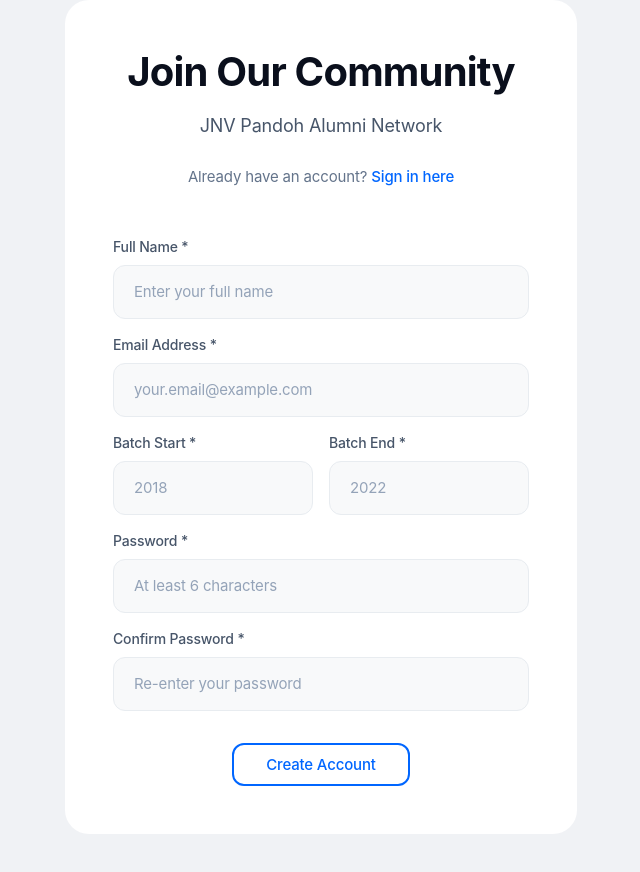
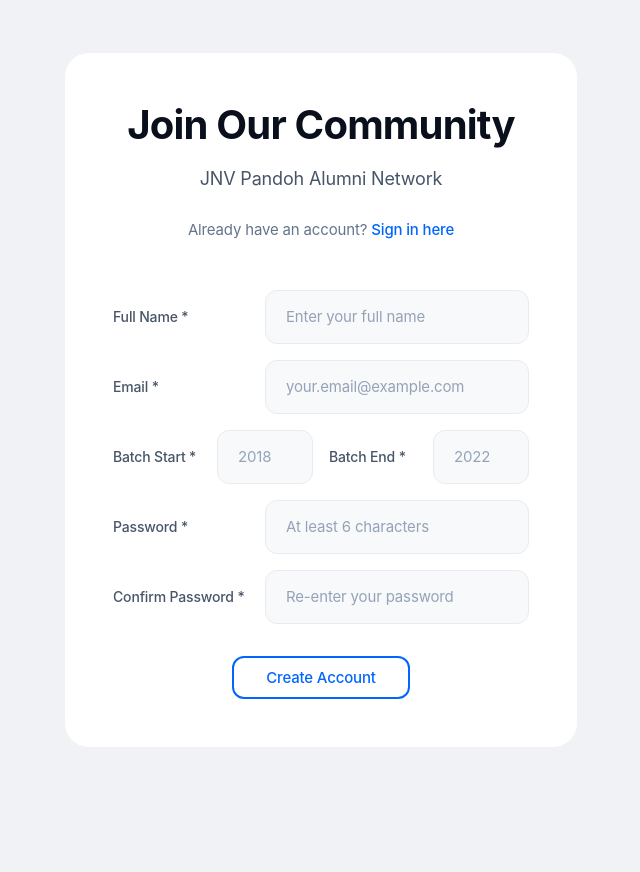
Before and after one commit to NitishSharma61/alumni-directory, a Next.js app: page /signup in a window 1280 px wide. Shown: the top 872 px of the page, without its empty margins (319-959 px from the left). Built offline with nearby package versions, Linux system fonts and the light colour scheme; no server answers.

Commit message:
Major update: admin panel, API integration, UI improvements

```diff
--- a/app/login/page.js
+++ b/app/login/page.js
@@ -85,7 +85,7 @@ export default function LoginPage() {
         onLoad={() => setRecaptchaLoaded(true)}
       />
       <div className="min-h-screen flex items-center justify-center" style={{background: 'var(--background-secondary)'}}>
-        <div className="max-w-md w-full mx-auto">
+        <div className="max-w-lg w-full mx-auto">
           <div className="animate-fadeIn" style={{background: 'var(--card-background)', borderRadius: 'var(--radius-lg)', padding: '3rem'}}>
             <div className="text-center" style={{marginBottom: '2rem'}}>
               <img
@@ -125,9 +125,9 @@ export default function LoginPage() {
 
               <div className="space-y-6">
                 {/* Email input field */}
-                <div style={{paddingBottom: '0.5rem'}}>
-                  <label htmlFor="email" className="block text-sm font-medium" style={{color: 'var(--foreground-secondary)', marginBottom: '0.5rem'}}>
-                    Email Address
+                <div className="flex flex-col lg:flex-row lg:items-center" style={{gap: '0.5rem', paddingBottom: '0.5rem'}}>
+                  <label htmlFor="email" className="text-sm font-medium lg:w-24 lg:flex-shrink-0" style={{color: 'var(--foreground-secondary)'}}>
+                    Email
                   </label>
                   <input
                     id="email"
@@ -143,8 +143,8 @@ export default function LoginPage() {
                 </div>
 
                 {/* Password input field */}
-                <div style={{paddingBottom: '0.5rem'}}>
-                  <label htmlFor="password" className="block text-sm font-medium" style={{color: 'var(--foreground-secondary)', marginBottom: '0.5rem'}}>
+                <div className="flex flex-col lg:flex-row lg:items-center" style={{gap: '0.5rem', paddingBottom: '0.5rem'}}>
+                  <label htmlFor="password" className="text-sm font-medium lg:w-24 lg:flex-shrink-0" style={{color: 'var(--foreground-secondary)'}}>
                     Password
                   </label>
                   <input
--- a/app/signup/page.js
+++ b/app/signup/page.js
@@ -183,8 +183,8 @@ export default function SignupPage() {
 
               <div className="space-y-8">
                 {/* Full Name Input */}
-                <div style={{paddingBottom: '1rem'}}>
-                  <label htmlFor="fullName" className="block text-sm font-medium" style={{color: 'var(--foreground-secondary)', marginBottom: '0.5rem'}}>
+                <div className="flex flex-col lg:flex-row lg:items-center" style={{gap: '0.5rem', paddingBottom: '1rem'}}>
+                  <label htmlFor="fullName" className="text-sm font-medium lg:w-36 lg:flex-shrink-0" style={{color: 'var(--foreground-secondary)'}}>
                     Full Name *
                   </label>
                   <input
@@ -200,9 +200,9 @@ export default function SignupPage() {
                 </div>
 
                 {/* Email Input */}
-                <div style={{paddingBottom: '1rem'}}>
-                  <label htmlFor="email" className="block text-sm font-medium" style={{color: 'var(--foreground-secondary)', marginBottom: '0.5rem'}}>
-                    Email Address *
+                <div className="flex flex-col lg:flex-row lg:items-center" style={{gap: '0.5rem', paddingBottom: '1rem'}}>
+                  <label htmlFor="email" className="text-sm font-medium lg:w-36 lg:flex-shrink-0" style={{color: 'var(--foreground-secondary)'}}>
+                    Email *
                   </label>
                   <input
                     id="email"
@@ -218,9 +218,9 @@ export default function SignupPage() {
                 </div>
 
                 {/* Batch Years */}
-                <div className="grid grid-cols-2 w-full" style={{gap: '1rem', paddingBottom: '1rem'}}>
-                  <div>
-                    <label htmlFor="batchStart" className="block text-sm font-medium" style={{color: 'var(--foreground-secondary)', marginBottom: '0.5rem'}}>
+                <div className="grid grid-cols-1 lg:grid-cols-2 gap-4" style={{paddingBottom: '1rem'}}>
+                  <div className="flex flex-col lg:flex-row lg:items-center" style={{gap: '0.5rem'}}>
+                    <label htmlFor="batchStart" className="text-sm font-medium lg:w-24 lg:flex-shrink-0" style={{color: 'var(--foreground-secondary)'}}>
                       Batch Start *
                     </label>
                     <input
@@ -236,8 +236,8 @@ export default function SignupPage() {
                       onChange={handleChange}
                     />
                   </div>
-                  <div>
-                    <label htmlFor="batchEnd" className="block text-sm font-medium" style={{color: 'var(--foreground-secondary)', marginBottom: '0.5rem'}}>
+                  <div className="flex flex-col lg:flex-row lg:items-center" style={{gap: '0.5rem'}}>
+                    <label htmlFor="batchEnd" className="text-sm font-medium lg:w-24 lg:flex-shrink-0" style={{color: 'var(--foreground-secondary)'}}>
                       Batch End *
                     </label>
                     <input
@@ -256,8 +256,8 @@ export default function SignupPage() {
                 </div>
 
                 {/* Password Input */}
-                <div style={{paddingBottom: '1rem'}}>
-                  <label htmlFor="password" className="block text-sm font-medium" style={{color: 'var(--foreground-secondary)', marginBottom: '0.5rem'}}>
+                <div className="flex flex-col lg:flex-row lg:items-center" style={{gap: '0.5rem', paddingBottom: '1rem'}}>
+                  <label htmlFor="password" className="text-sm font-medium lg:w-36 lg:flex-shrink-0" style={{color: 'var(--foreground-secondary)'}}>
                     Password *
                   </label>
                   <input
@@ -274,8 +274,8 @@ export default function SignupPage() {
                 </div>
 
                 {/* Confirm Password Input */}
-                <div style={{paddingBottom: '1rem'}}>
-                  <label htmlFor="confirmPassword" className="block text-sm font-medium" style={{color: 'var(--foreground-secondary)', marginBottom: '0.5rem'}}>
+                <div className="flex flex-col lg:flex-row lg:items-center" style={{gap: '0.5rem', paddingBottom: '1rem'}}>
+                  <label htmlFor="confirmPassword" className="text-sm font-medium lg:w-36 lg:flex-shrink-0" style={{color: 'var(--foreground-secondary)'}}>
                     Confirm Password *
                   </label>
                   <input
```
